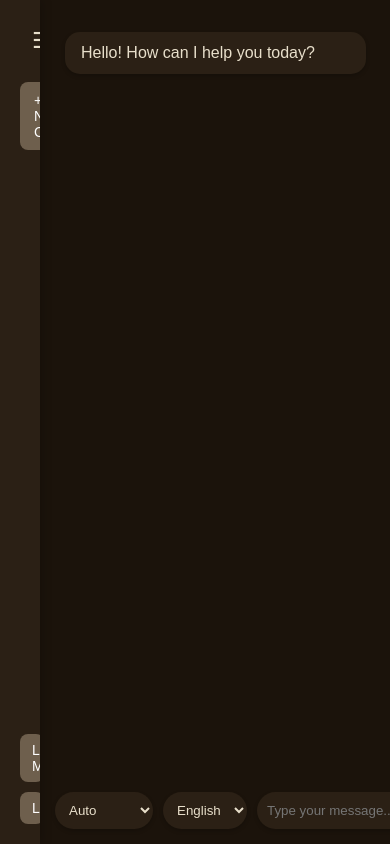
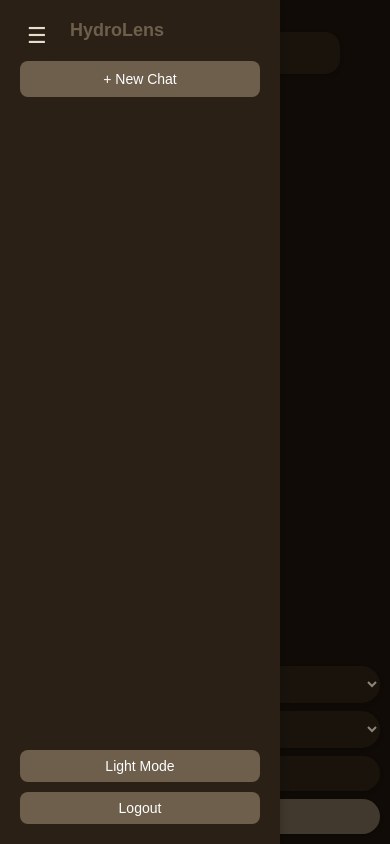
Before and after one commit to tiyasha-paul/sih-2025, a plain HTML site: page chat.html in a window 390 px wide. Drawn offline with Linux system fonts and the light colour scheme.

Commit message:
Make chat page responsive

```diff
--- a/chat.html
+++ b/chat.html
@@ -2,6 +2,7 @@
 <html lang="en">
 <head>
   <meta charset="UTF-8">
+  <meta name="viewport" content="width=device-width, initial-scale=1.0">
   <title>HydroLens</title>
   <link rel="stylesheet" href="./style.css">
 </head>
--- a/style.css
+++ b/style.css
@@ -612,3 +612,89 @@ body.dark {
     font-size: 24px;
   }
 }
+
+/*
+ RESPONSIVE CSS FOR TABLET & MOBILE (OVERLAY SIDEBAR)
+*/
+
+@media (max-width: 768px) {
+  /* On mobile, the sidebar becomes a true overlay */
+  .sidebar {
+    position: fixed;
+    transform: translateX(-100%);
+    transition: transform 0.3s ease-in-out;
+    z-index: 1001; /* Ensure it's on top */
+  }
+
+  .sidebar:not(.collapsed) {
+    transform: translateX(0);
+    width: 280px; /* A fixed width for the open menu */
+    padding: 20px;
+    align-items: initial;
+  }
+
+  /* The collapsed class hides the sidebar off-screen */
+  .sidebar.collapsed {
+    transform: translateX(-100%);
+    box-shadow: none;
+  }
+
+  /* Reset any desktop margin to make the main content full-width */
+  .chat-main {
+    margin-left: 0 !important;
+    width: 100% !important;
+  }
+
+  /* Make the hamburger icon always visible on mobile */
+  #hamburger {
+    position: fixed;
+    top: 15px;
+    left: 15px;
+    z-index: 1002; /* Above the sidebar and backdrop */
+    background: var(--input-bg);
+    display: block;
+  }
+
+  /* Add padding to the header content to avoid the fixed hamburger */
+  .sidebar:not(.collapsed) .sidebar-header {
+    padding-left: 50px;
+  }
+
+  /* Mobile backdrop for the overlay menu */
+  body::before {
+    content: '';
+    position: fixed;
+    top: 0;
+    left: 0;
+    width: 100%;
+    height: 100%;
+    background: rgba(0, 0, 0, 0.4);
+    z-index: 99;
+    opacity: 0;
+    pointer-events: none;
+    transition: opacity 0.3s ease-in-out;
+  }
+
+  /* Show the backdrop when the sidebar is open */
+  body:has(.sidebar:not(.collapsed))::before {
+    opacity: 1;
+    pointer-events: auto;
+  }
+}
+
+/* Adjustments for smaller mobile phones */
+@media (max-width: 480px) {
+  .chat-input-container {
+    padding: 10px 15px;
+  }
+
+  .message {
+    max-width: 90%;
+  }
+
+  .chat-input {
+    flex-direction: column;
+    padding: 10px;
+    gap: 8px;
+  }
+}
```
